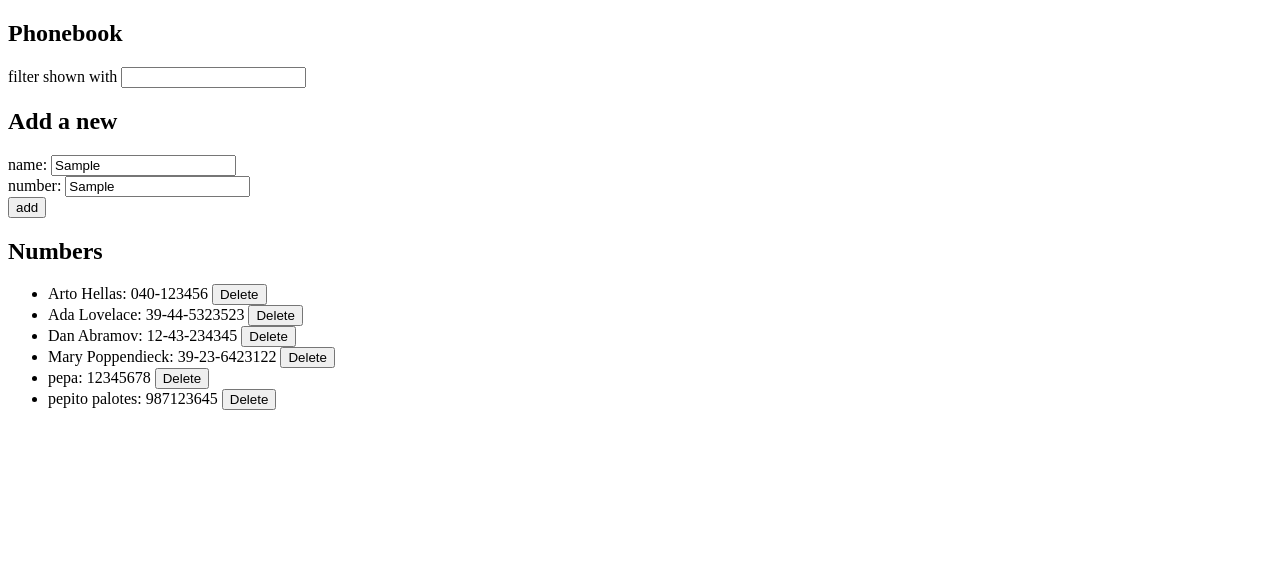
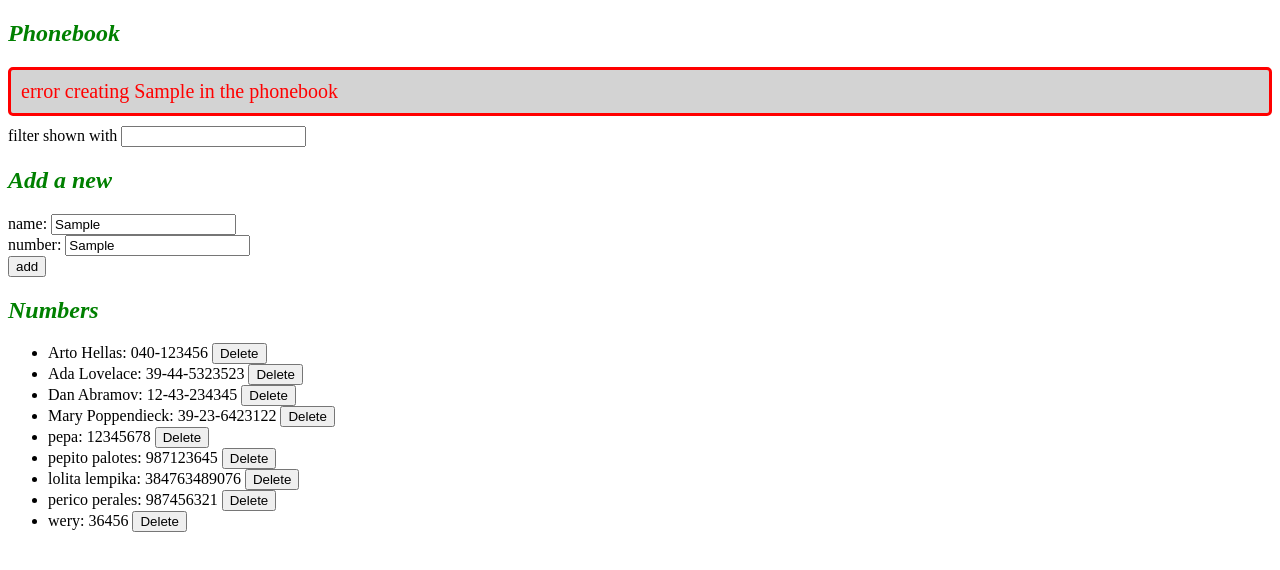
Before and after one commit to AmparoGarcia84/FullStackOpenCourse_Part2, a React (Vite) app in the folder apps/phonebook/: page / in a window 1280 px wide. Both pictures are taken after typing "Sample", "Sample" into the empty fields and a click on the button "add". Shown: the top 570 px of the page. Built offline with nearby package versions, Linux system fonts and the light colour scheme; no server answers; data requests are answered from the project's data file.

Commit message:
Exercise 2.16 and 2.17

```diff
--- a/apps/phonebook/db.json
+++ b/apps/phonebook/db.json
@@ -3,22 +3,22 @@
     {
       "name": "Arto Hellas",
       "number": "040-123456",
-      "id": 1
+      "id": "1"
     },
     {
       "name": "Ada Lovelace",
       "number": "39-44-5323523",
-      "id": 2
+      "id": "2"
     },
     {
       "name": "Dan Abramov",
       "number": "12-43-234345",
-      "id": 3
+      "id": "3"
     },
     {
       "name": "Mary Poppendieck",
       "number": "39-23-6423122",
-      "id": 4
+      "id": "4"
     },
     {
       "name": "pepa",
@@ -29,6 +29,21 @@
       "name": "pepito palotes",
       "number": "987123645",
       "id": "0f0b"
+    },
+    {
+      "id": "6cf1",
+      "name": "lolita lempika",
+      "number": "384763489076"
+    },
+    {
+      "id": "0fab",
+      "name": "perico perales",
+      "number": "987456321"
+    },
+    {
+      "id": "492c",
+      "name": "wery",
+      "number": "36456"
     }
   ]
 }
--- a/apps/phonebook/src/App.jsx
+++ b/apps/phonebook/src/App.jsx
@@ -4,12 +4,15 @@ import Filter from './components/Filter'
 import Form from './components/Form'
 import { useState, useEffect } from 'react'
 import personService from './services/persons'
+import Notification from './components/Notification'
 
 const App = () => {
   const [persons, setPersons] = useState([])
   const [newName, setNewName] = useState('')
   const [newNumber, setNewNumber] = useState('')
   const [filter, setFilter] = useState('')
+  const [notificationMessage, setNotificationMessage] = useState(null)
+  const [notificationClassName, setNotificationClassName] = useState('success')
 
   useEffect(() => {
     console.log('effect')
@@ -17,6 +20,7 @@ const App = () => {
     .getAll()
     .then(initialData => {
       setPersons(initialData)
+      handleNotificationMessage(`Phonebook has ${initialData.length} persons`, 'success')
     })
   }, [])
   console.log('render', persons.length, 'persons')
@@ -31,6 +35,14 @@ const App = () => {
       name: name,
       number: number
     }
+  }
+
+  const handleNotificationMessage = (message, className) => {
+    setNotificationMessage(message)
+    setNotificationClassName(className)
+    setTimeout(() => {
+      setNotificationMessage(null)
+    }, 5000)
   }
 
   const addPerson = (event) => {
@@ -48,6 +60,7 @@ const App = () => {
         const id = persons.find(person => person.name === newName).id
         const personObject = newPersonObject(newName, newNumber)
         updatePerson(id, personObject)
+        handleNotificationMessage(`Person ${newName} updated`, 'success')
         return
       }
       return
@@ -58,9 +71,10 @@ const App = () => {
     .then(returnedPerson => {
       setPersons(prev => prev.concat(returnedPerson))
       resetPersonForm()
+      handleNotificationMessage(`Person ${newName} added`, 'success')
     }).catch(error => {
       console.log(error)
-      alert(`error creating ${newName} in the phonebook: ${error.message}`)
+      handleNotificationMessage(`error creating ${newName} in the phonebook`, 'error')
     })
   }
 
@@ -69,9 +83,10 @@ const App = () => {
     .then(returnedPerson => {
       setPersons(prev => prev.map(person => person.id === returnedPerson.id ? returnedPerson : person))
       resetPersonForm()
+      handleNotificationMessage(`Person ${newName} updated`, 'success')
     }).catch(error => {
       console.log(error)
-      alert(`error updating ${newName} in the phonebook: ${error.message}`)
+      handleNotificationMessage(`error updating ${newName} in the phonebook: ${error.message}`, 'error')
     })
   }
 
@@ -83,9 +98,10 @@ const App = () => {
     .then(response => {
       console.log(response)
       setPersons(prev => prev.filter(person => person.id !== id))
+      handleNotificationMessage(`Person ${persons.find(person => person.id === id).name} deleted`, 'success')
     }).catch(error => {
       console.log(error)
-      alert(`error deleting ${persons.find(person => person.id === id).name} from the phonebook: ${error.message}`)
+      handleNotificationMessage(`Information of ${persons.find(person => person.id === id).name} has already been removed from server`, 'error')
     })
     }
   }
@@ -105,6 +121,7 @@ const App = () => {
   return (
     <div>
       <Header title="Phonebook" />
+      <Notification message={notificationMessage} className={notificationClassName} />
       <Filter filter={filter} handleFilterChange={handleFilterChange} />
       <Header title="Add a new" />
       <Form newName={newName} newNumber={newNumber} handleNameChange={handleNameChange} handleNumberChange={handleNumberChange} addPerson={addPerson} />
--- /dev/null
+++ b/apps/phonebook/src/components/Notification.jsx
@@ -0,0 +1,9 @@
+const Notification = ({ message, className }) => {
+    if (message === null) {
+      return null
+    }
+
+    return <div className={className}>{message}</div>
+  }
+
+  export default Notification
--- /dev/null
+++ b/apps/phonebook/src/index.css
@@ -0,0 +1,30 @@
+h2 {
+    color: green;
+    font-style: italic;
+  }
+
+  .note {
+    color: grey;
+    padding-top: 3px;
+    font-size: 15px;
+  }
+
+  .success {
+    color: green;
+    background: lightgrey;
+    font-size: 20px;
+    border-style: solid;
+    border-radius: 5px;
+    padding: 10px;
+    margin-bottom: 10px;
+  }
+
+  .error {
+    color: red;
+    background: lightgrey;
+    font-size: 20px;
+    border-style: solid;
+    border-radius: 5px;
+    padding: 10px;
+    margin-bottom: 10px;
+  }
--- a/apps/phonebook/src/main.jsx
+++ b/apps/phonebook/src/main.jsx
@@ -1,4 +1,5 @@
 import ReactDOM from 'react-dom/client'
 import App from './App'
+import './index.css'
 
 ReactDOM.createRoot(document.getElementById('root')).render(<App />)
```
